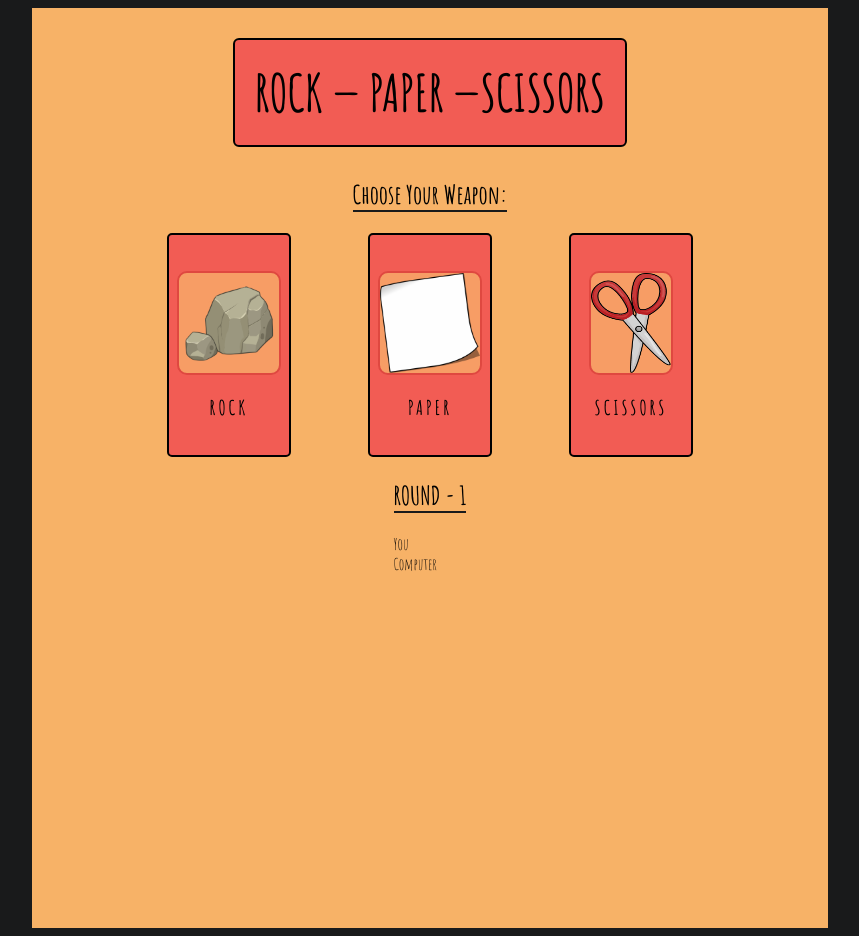
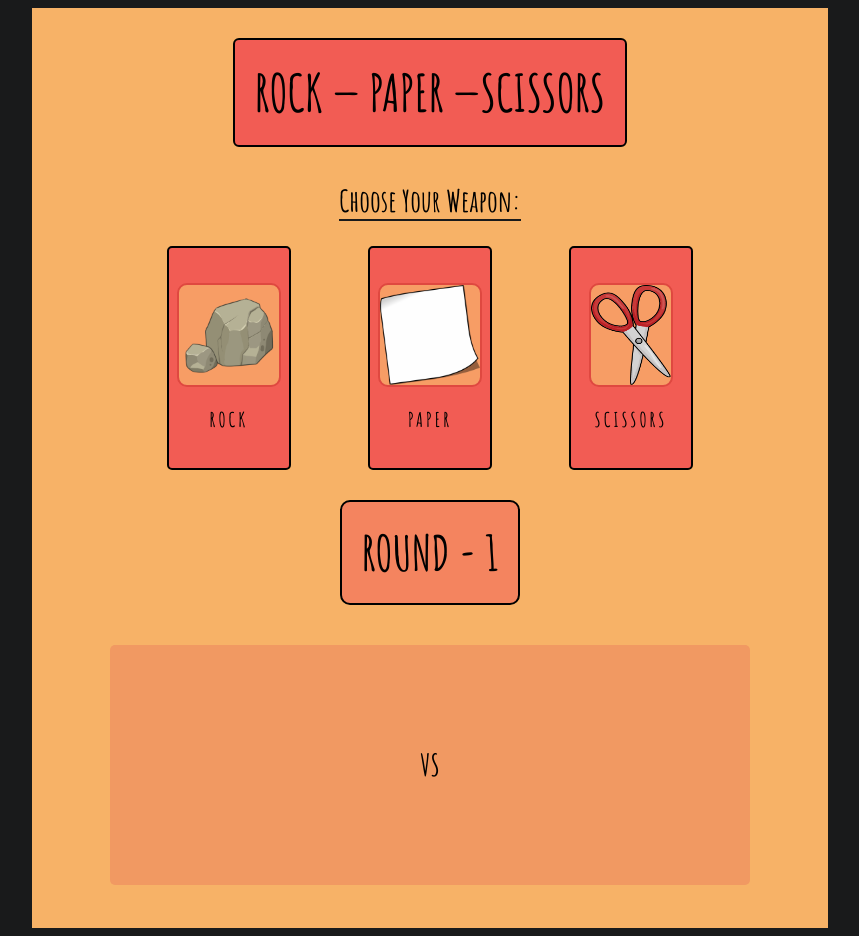
Before and after one commit to EmberTSeal/Rock-Paper-Scissors, a plain HTML site: page index.html in a window 1280 px wide. Shown: the whole page, without its empty margins (210-1069 px from the left). Drawn offline with Linux system fonts and the light colour scheme.

Commit message:
UI Basic for Rounds

```diff
--- a/index.html
+++ b/index.html
@@ -31,12 +31,11 @@
             </div>
         </div>
 
-        <div class="round">
-            <h2>ROUND - 1</h2>
-            <div class="container">
-                <div class="you"> You</div>
-                <div class="pc">Computer</div>
-            </div>
+        <h2 class="round">ROUND - 1</h2>
+        <div class="container">
+            <div id="you"></div>
+            <div id="vs">VS</div>
+            <div id="pc"></div>
         </div>
     </main>
     <!-- <a href='https://pngtree.com/so/Block'>Block png from pngtree.com/</a> -->
--- a/style.css
+++ b/style.css
@@ -37,7 +37,7 @@ h1{
 }
 
 h2{
-    font-size: max(2vmax, 20px);
+    font-size: max(2vmax, 30px);
     border-bottom: 2px solid #191a1b;
 }
 
@@ -78,3 +78,33 @@ h2{
 .card.scissors img{
     width: 80px;
 }
+
+.round{
+    margin-top: 30px;
+    font-size: 3rem;
+    padding: 20px;
+    border-radius: 10px;
+    background-color: #F4845F;
+    border: 2px solid black;
+}
+
+.container{
+    width: 50vw;
+    height: 30vh;
+    border-radius: 5px;
+    background-color: #f19962;
+    display: flex;
+    justify-content: space-evenly;
+    align-items: center;
+}
+
+#you,#pc{
+    background-color: #df4840;
+}
+
+#vs{
+    width: 100px;
+    text-align: center;
+    font-size: 30px;
+    font-weight: 800;
+}
```
